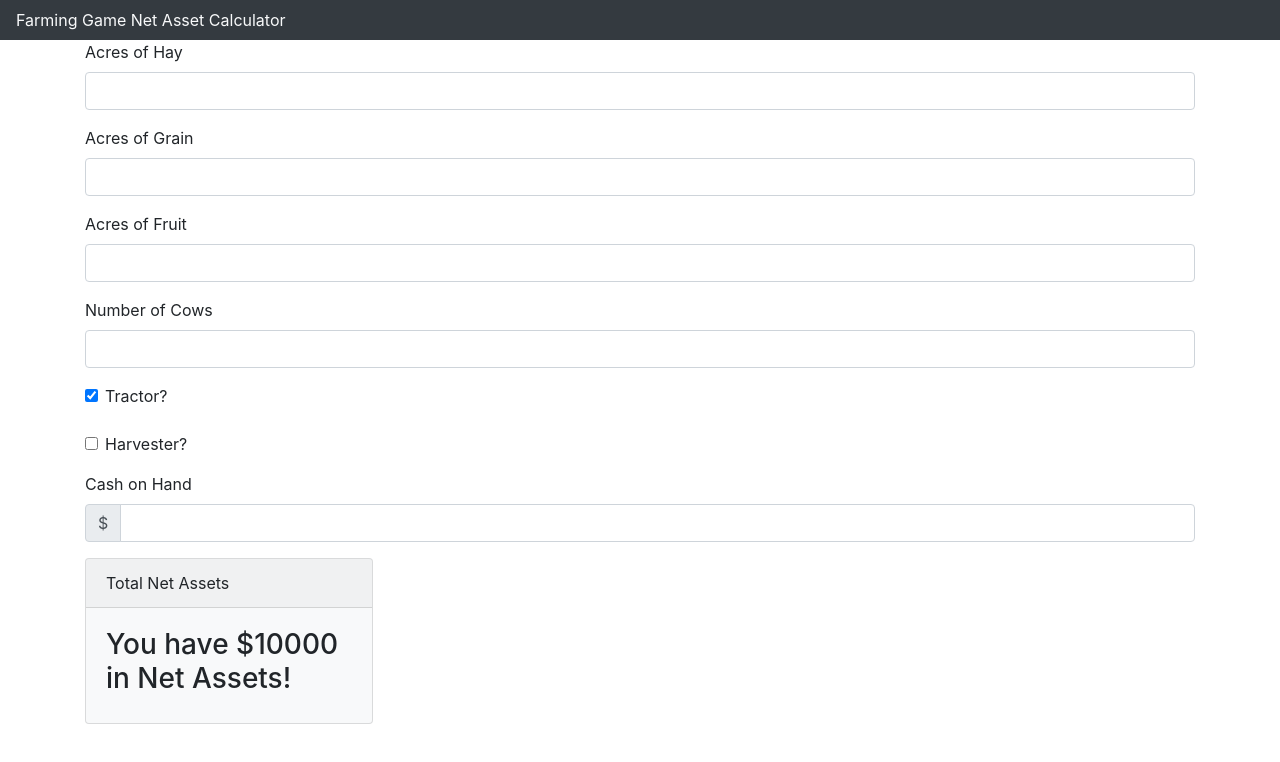
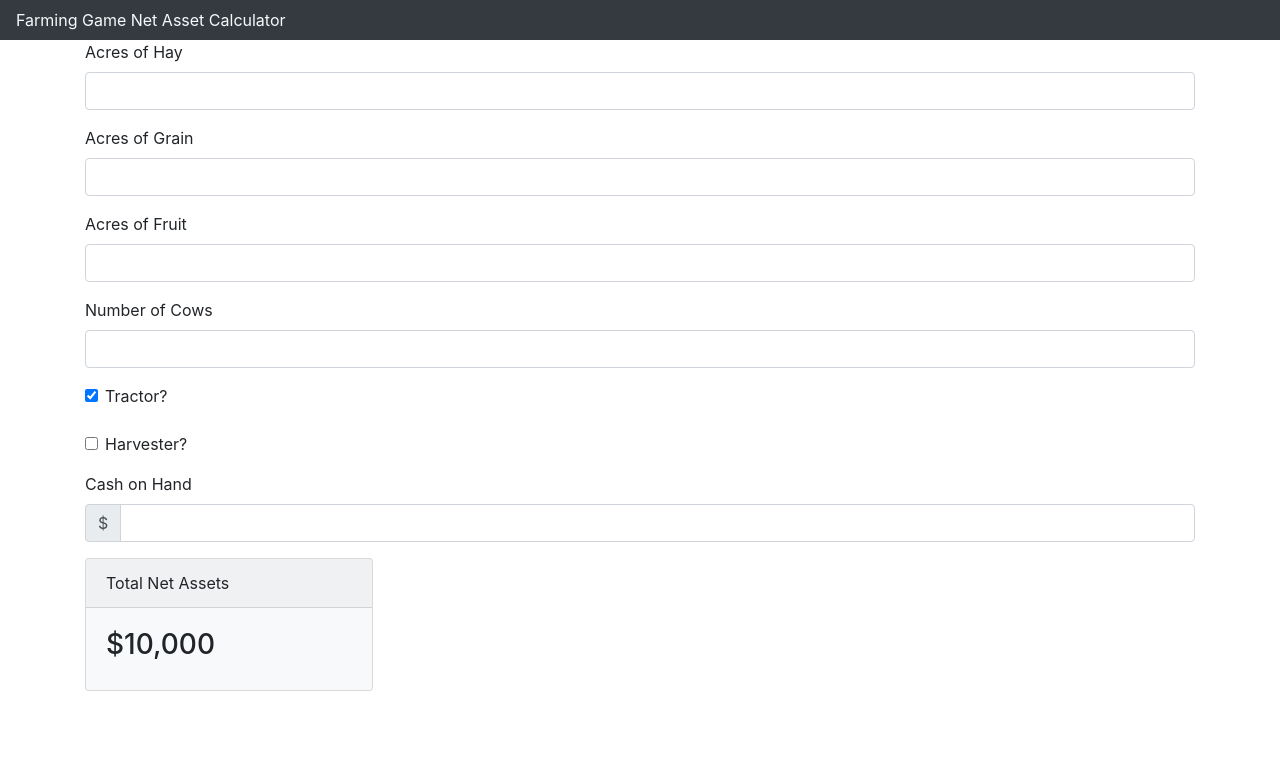
Before and after one commit to blairlierman/farming-game-calc, an Angular app: page / in a window 1280 px wide. Both pictures are taken after a click on the checkbox "Tractor?". Shown: the top 762 px of the page. Built offline with nearby package versions, Linux system fonts and the light colour scheme.

Commit message:
Format total amount as currency. If no total, show the starting phrase.

```diff
--- a/src/app/app.component.html
+++ b/src/app/app.component.html
@@ -57,7 +57,8 @@
   <div class="card bg-light mb-3" style="max-width: 18rem;">
     <div class="card-header">Total Net Assets</div>
     <div class="card-body">
-      <h3 id="cashOutput">{{cashPhrase}}</h3>
+      <h3 *ngIf="totalAmount == 0">{{cashPhrase}}</h3>
+      <h3 *ngIf="totalAmount > 0">{{totalAmount | currency:'USD':'symbol':'1.0-0'}}</h3>
     </div>
   </div>
 </div>
```
